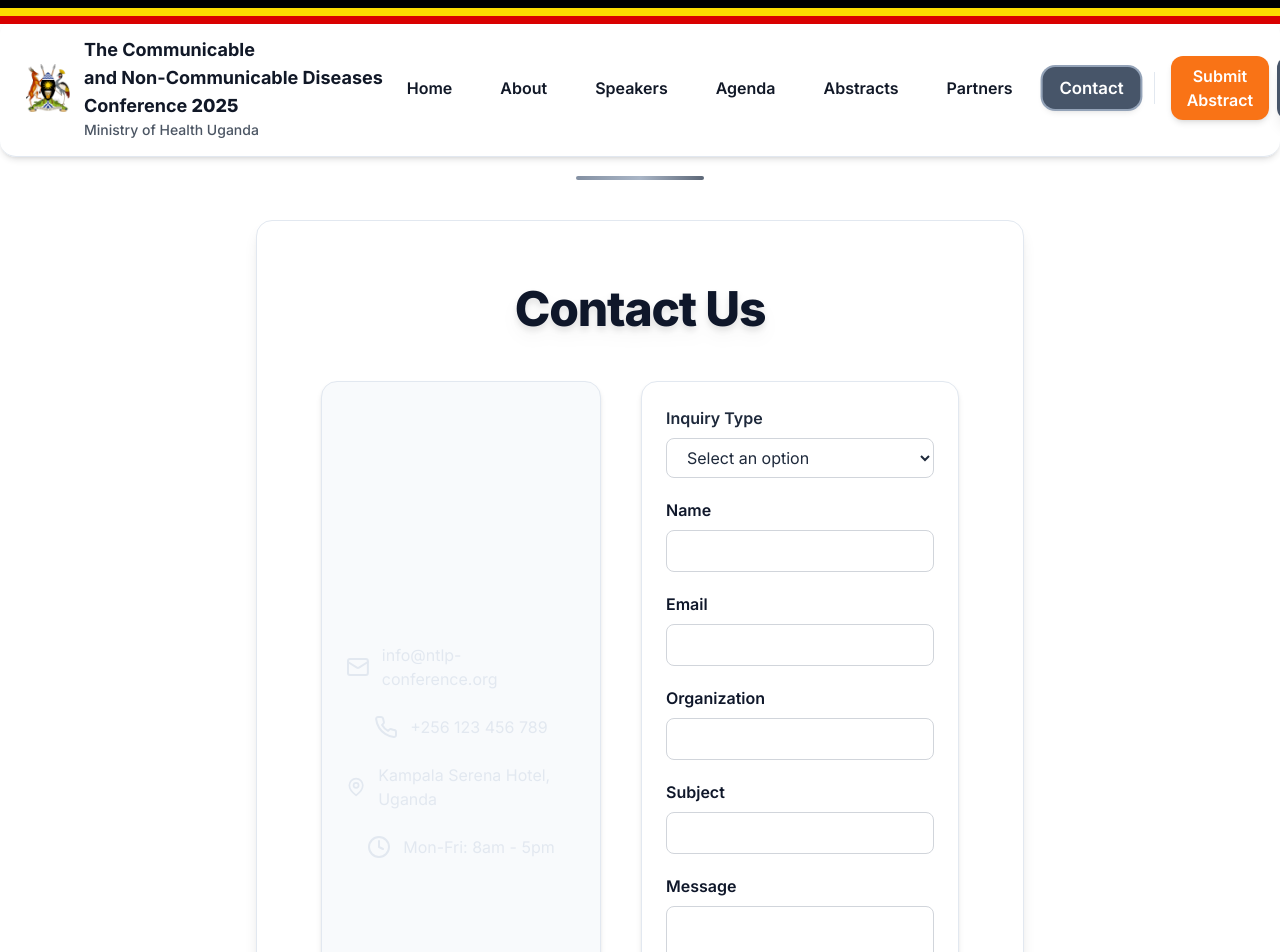
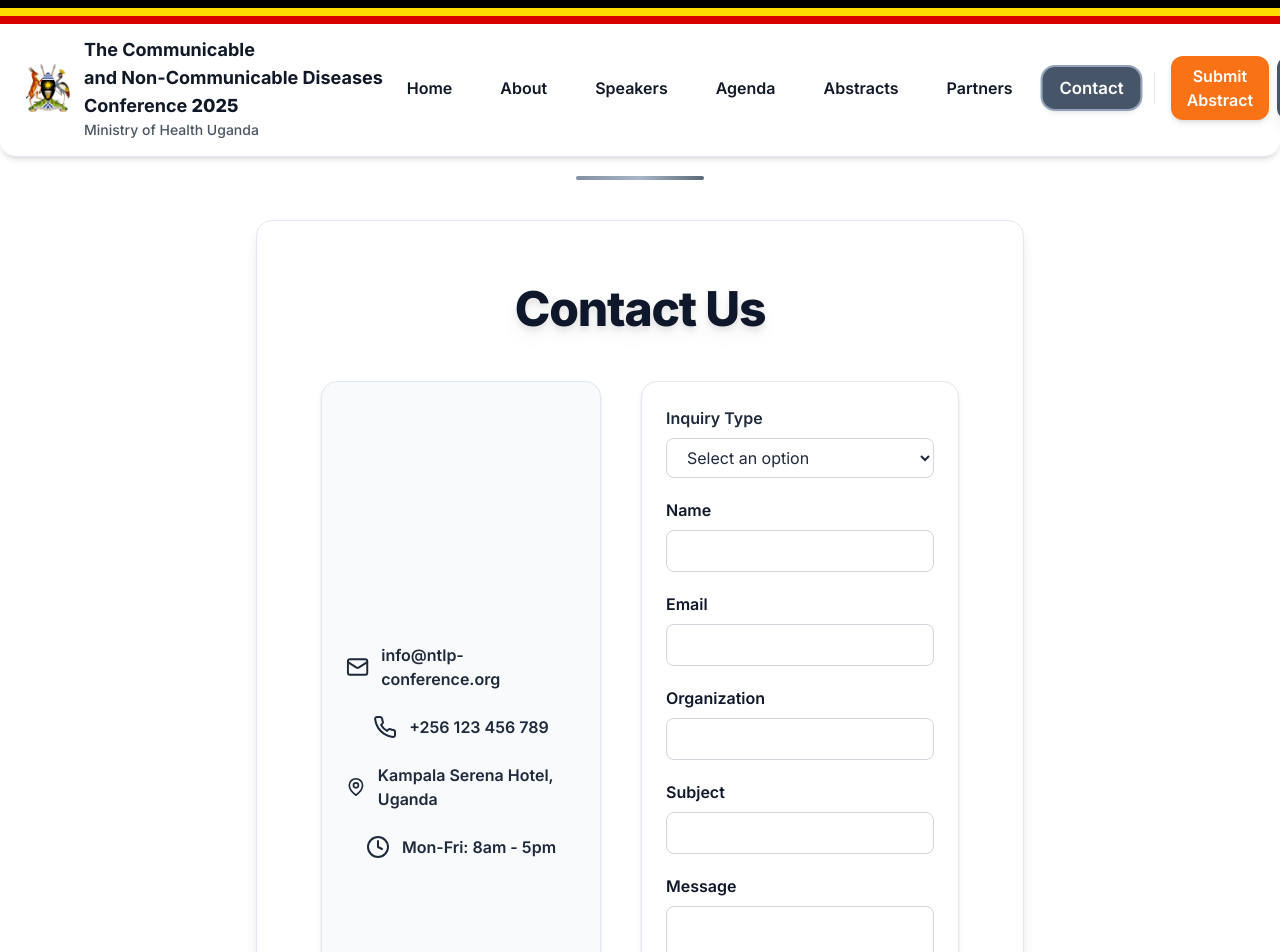
Before and after one commit to peter-cyber-create/ntlp, a Next.js app: page /contact in a window 1280 px wide. Shown: the top 952 px of the page. Built offline with nearby package versions, Linux system fonts and the light colour scheme.

Commit message:
fix(contact): improve visibility of contact info beside form

```diff
--- a/app/contact/page.tsx
+++ b/app/contact/page.tsx
@@ -58,10 +58,10 @@
         <div className="flex flex-col md:flex-row gap-10">
           {/* Contact Info */}
           <div className="flex-1 flex flex-col gap-6 justify-center items-center bg-primary-50 border border-primary-200 rounded-2xl p-6 shadow-md">
-            <div className="flex items-center gap-3 text-primary-200"><Mail className="w-6 h-6" /> info@ntlp-conference.org</div>
-            <div className="flex items-center gap-3 text-primary-200"><Phone className="w-6 h-6" /> +256 123 456 789</div>
-            <div className="flex items-center gap-3 text-primary-200"><MapPin className="w-6 h-6" /> Kampala Serena Hotel, Uganda</div>
-            <div className="flex items-center gap-3 text-primary-200"><Clock className="w-6 h-6" /> Mon-Fri: 8am - 5pm</div>
+            <div className="flex items-center gap-3 text-primary-800"><Mail className="w-6 h-6" /> <span className="font-semibold">info@ntlp-conference.org</span></div>
+            <div className="flex items-center gap-3 text-primary-800"><Phone className="w-6 h-6" /> <span className="font-semibold">+256 123 456 789</span></div>
+            <div className="flex items-center gap-3 text-primary-800"><MapPin className="w-6 h-6" /> <span className="font-semibold">Kampala Serena Hotel, Uganda</span></div>
+            <div className="flex items-center gap-3 text-primary-800"><Clock className="w-6 h-6" /> <span className="font-semibold">Mon-Fri: 8am - 5pm</span></div>
           </div>
           {/* Contact Form */}
           <form className="flex-1 flex flex-col gap-5 bg-white border border-primary-200 rounded-2xl p-6 shadow-md" onSubmit={handleSubmit}>
```
